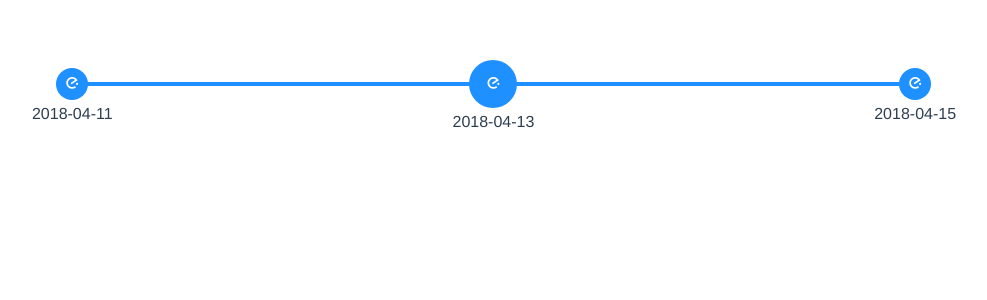
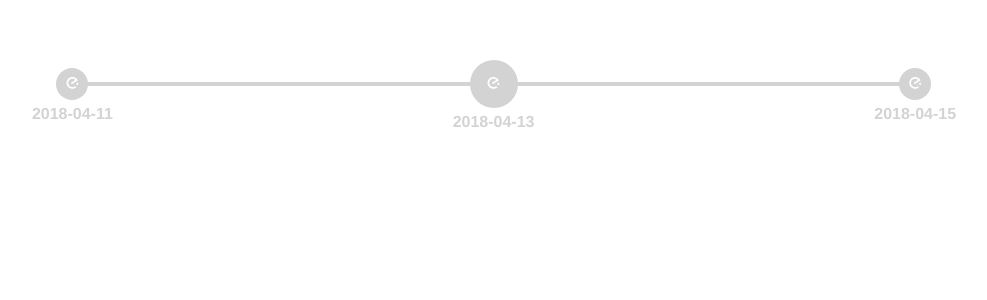
Before and after one commit to davidmoseler/horizontal-timeline, a Vue app: page / in a window 1280 px wide. Shown: the top 300 px of the page, without its empty margins (146-1133 px from the left). Built offline with nearby package versions, Linux system fonts and the light colour scheme.

Commit message:
Implements color prop

```diff
--- a/src/components/ElHorizontalTimelineItem.vue
+++ b/src/components/ElHorizontalTimelineItem.vue
@@ -40,10 +40,13 @@ export default {
     "hide-timestamp": Boolean,
     "placement": String,
     "type": String,
-    "color": String,
+    "color": {
+      type: String,
+      default: 'lightgrey'
+    },
     "size": {
       type: String,
-      default : 'normal'
+      default: 'normal'
     },
     "icon": String
   },
@@ -59,7 +62,8 @@ export default {
         nodeSize = '3em'
       }
       return {
-        '--node-size': nodeSize
+        '--node-size': nodeSize,
+        '--node-color': this.color
       }
     }
   }
@@ -77,7 +81,7 @@ export default {
 }
 .timeline-item div {
   color: white;
-  background: dodgerblue;
+  background: var(--node-color);
   border-radius: 50%;
   text-align: center;
   line-height: var(--node-size);
@@ -86,7 +90,7 @@ export default {
 }
 .timeline-item::before{
   color: white;
-  background: dodgerblue;
+  background: lightgrey;
   height: .3em;
   text-align: center;
   position: absolute;
@@ -114,5 +118,7 @@ export default {
 }
 p {
   margin: .3em;
+  color: lightgrey;
+  font-weight: bold;
 }
 </style>
```
